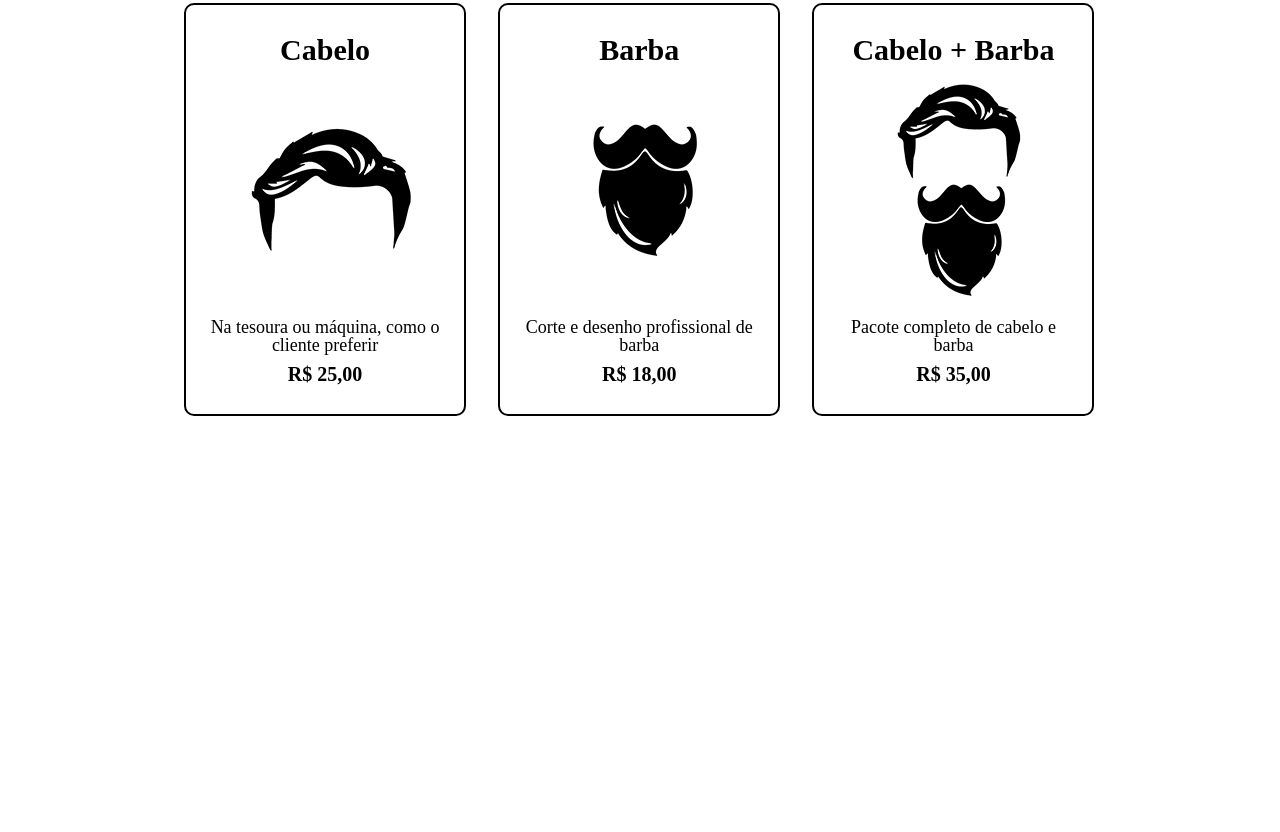
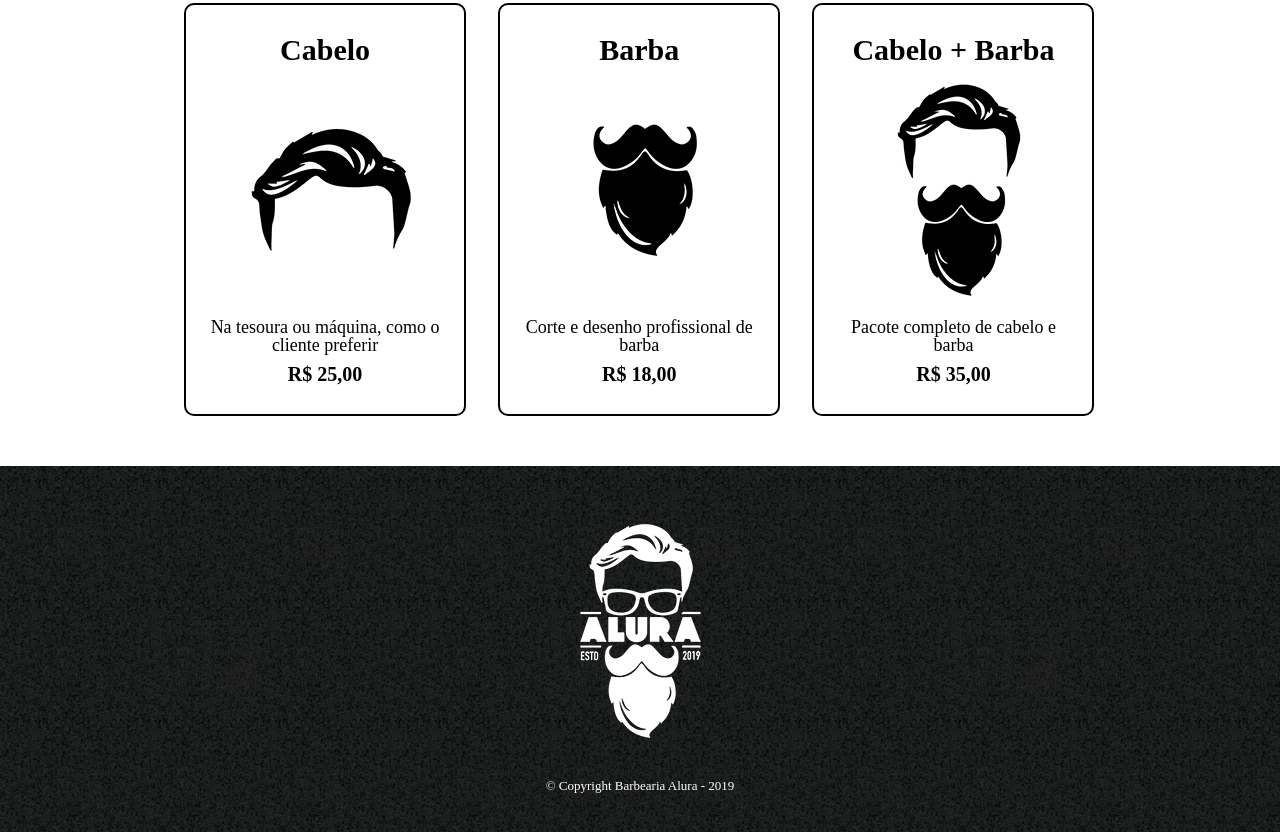
Before and after one commit to felipebrito-tech/alura-formacao-html-css, a plain HTML site: page html-css-parte02/produtos.html in a window 1280 px wide. Shown: the part 340-1172 px from the top of the page. Before the commit the page ends 806 px from the top, so only its background shows below. Drawn offline with Linux system fonts and the light colour scheme.

Commit message:
Criação do footer com: imagem, imagem de background no CSS e símbolo de Copyright do padrão Unicode

```diff
--- a/html-css-parte02/css/produtos.css
+++ b/html-css-parte02/css/produtos.css
@@ -77,3 +77,15 @@ nav a:hover {
     font-weight: bold;
     margin-top: 10px;
 }
+
+footer {
+    text-align: center;
+    background: url("../imagens/bg.jpg");
+    padding: 40px 0;
+}
+
+.copyright {
+    color: #FFFFFF;
+    font-size: 13px;
+    margin-top: 20px;
+}
--- a/html-css-parte02/produtos.html
+++ b/html-css-parte02/produtos.html
@@ -44,5 +44,9 @@
                 </li>
             </ul>
         </main>
+        <footer>
+            <img src="imagens/logo-branco.png" alt="Logo Rodapé">
+            <p class="copyright">&copy; Copyright Barbearia Alura - 2019</p>
+        </footer>
     </body>
 </html>
```
